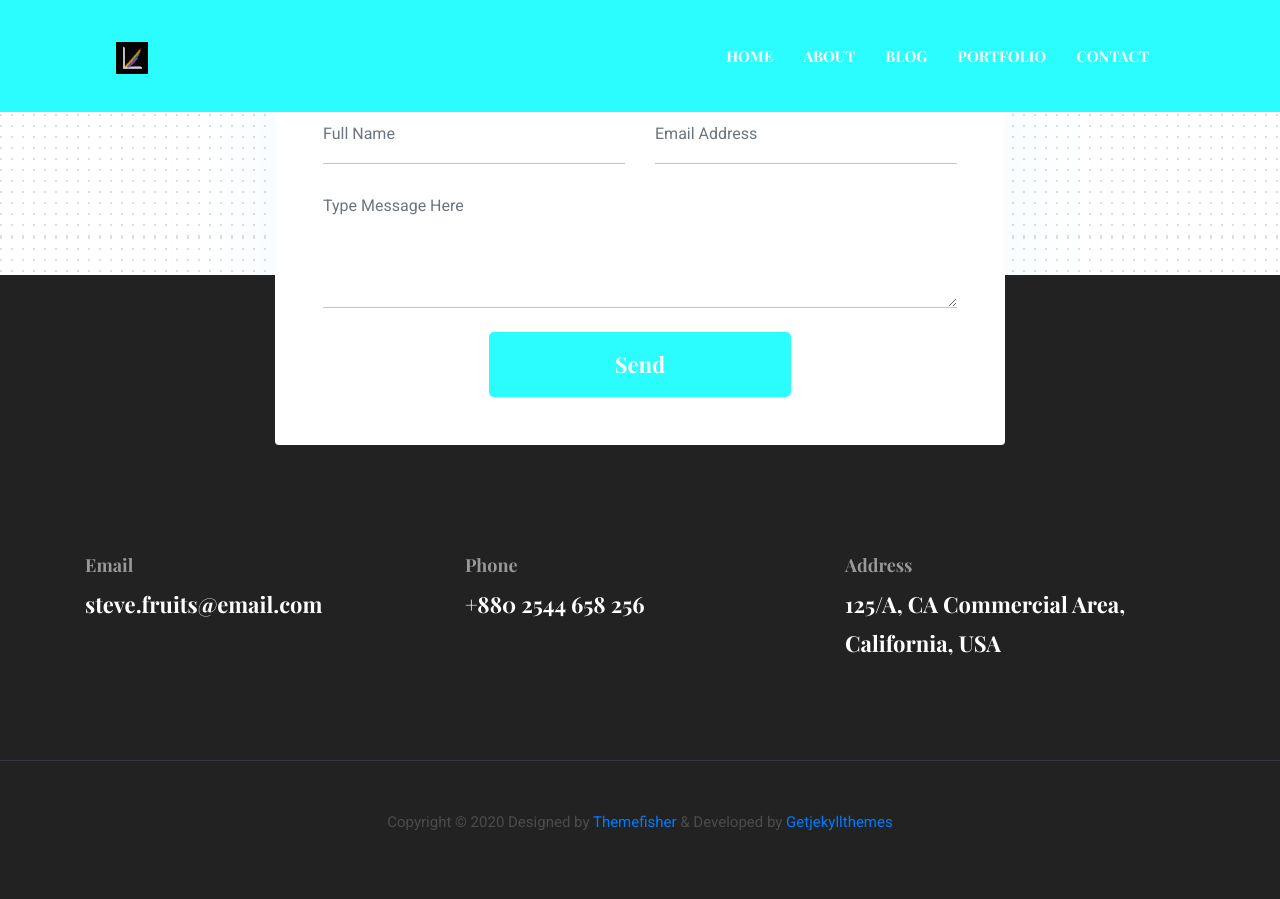
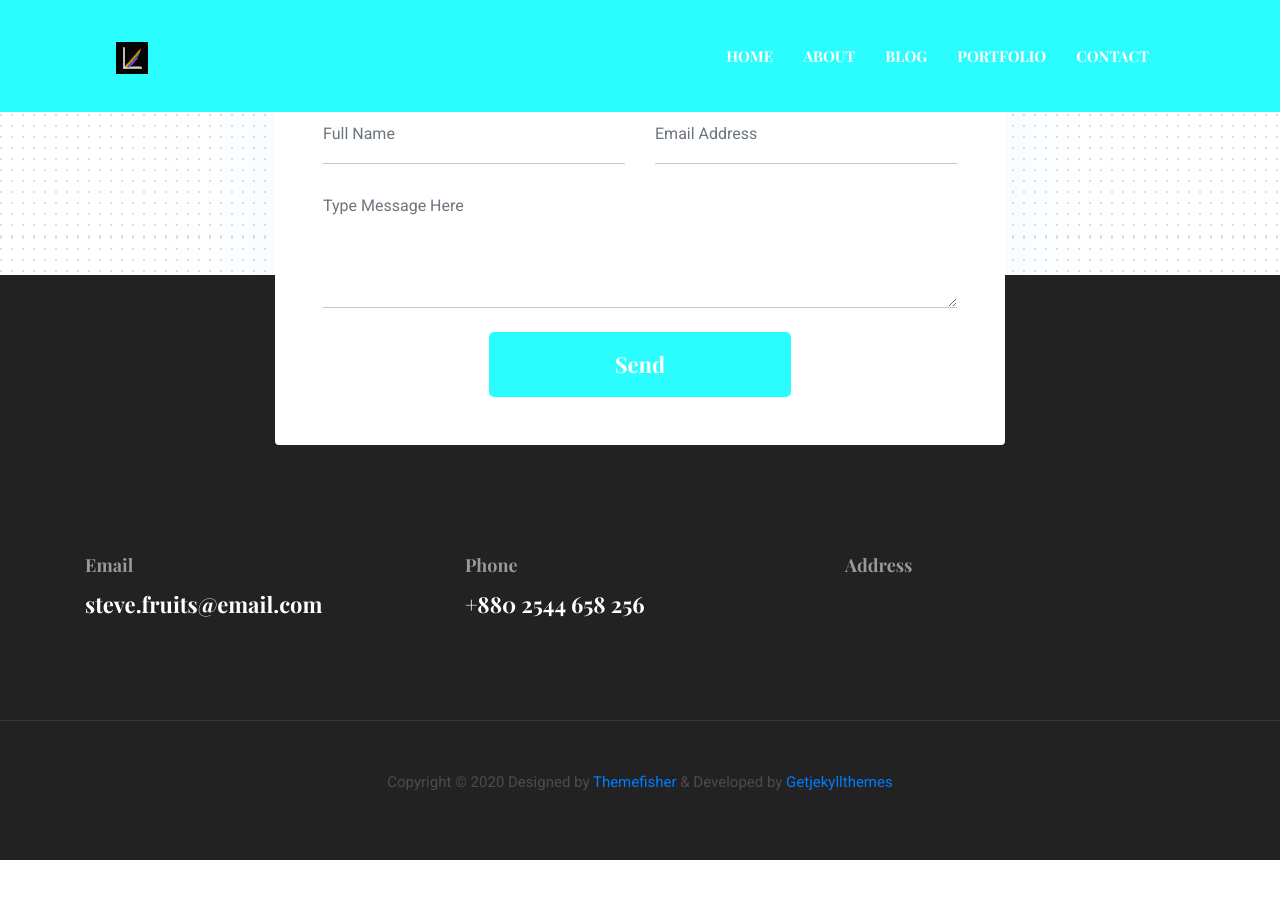
Before and after one commit to SpectralVectors/spectralvectors.github.io, a Jekyll site: the page built from index.html, in a window 1280 px wide and 900 px high, scrolled down 6522 px. Built offline with Jekyll 4.4.1, drawn with Linux system fonts in a browser that asks for light colours; after the commit the page ends 7382 px from its top, so only the background shows below that.

Commit message:
Update settings.yml

```diff
--- a/_data/settings.yml
+++ b/_data/settings.yml
@@ -8,7 +8,6 @@ author: themefisher
 description: this is meta description
 email: steve.fruits@email.com
 phone: +880 2544 658 256
-address: 125/A, CA Commercial Area, California, USA
 copyright: Copyright &copy; 2020 Designed by [Themefisher](https://themefisher.com) & Developed by [Getjekyllthemes](https://getjekyllthemes.com)
 
 menu:
```
